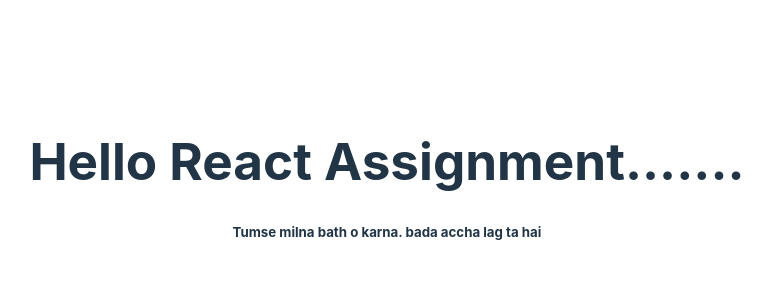
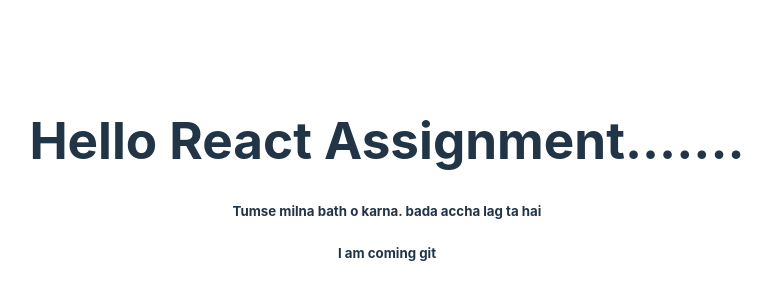
Before and after one commit to PritrirajPartho/programing-edu-cafe, a React (Vite) app: page / in a window 1280 px wide. Shown: the part 218-518 px from the top of the page, without its empty margins (253-1025 px from the left). Built offline with nearby package versions, Linux system fonts and the light colour scheme.

Commit message:
fourth-added

```diff
--- a/src/App.jsx
+++ b/src/App.jsx
@@ -8,6 +8,7 @@
     <div className="App">
         <h1>Hello React Assignment.......</h1>
         <h5>Tumse milna bath o karna. bada accha lag ta hai</h5>
+        <h5>I am coming git</h5>
     </div>
   )
 }
```
